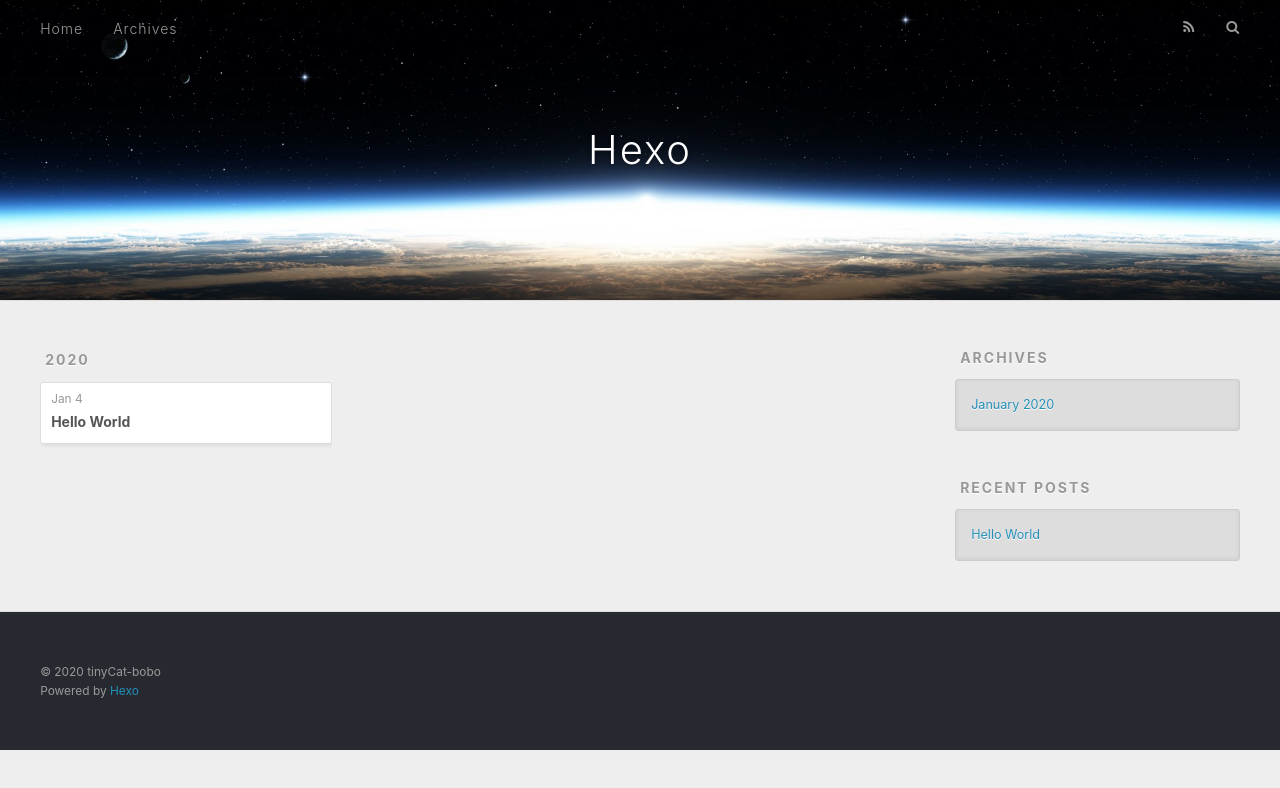
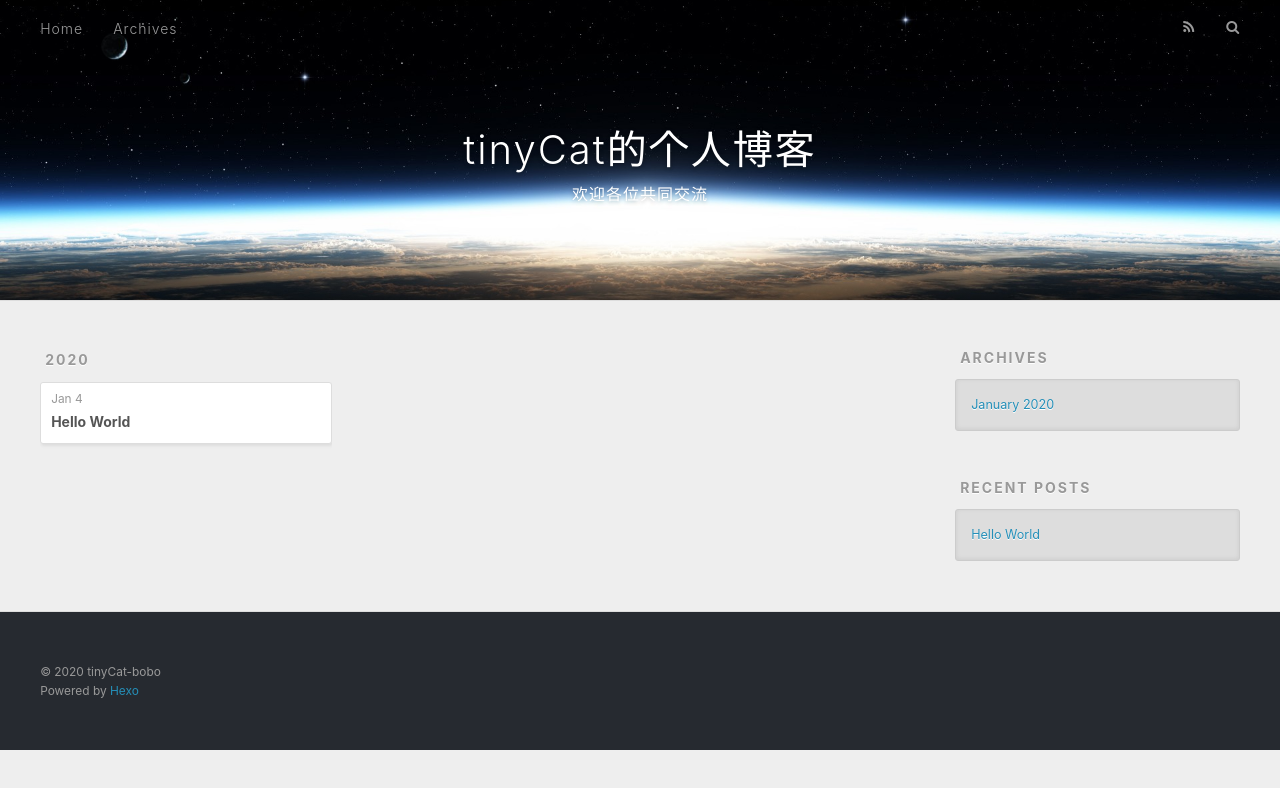
Before and after one commit to tinyCat-bobo/tinyCat-bobo.github.io, a plain HTML site: page archives/2020/01/index.html in a window 1280 px wide. Drawn offline with nearby package versions, Linux system fonts and the light colour scheme.

Commit message:
Site updated: 2020-01-04 20:30:51

```diff
--- a/archives/2020/01/index.html
+++ b/archives/2020/01/index.html
@@ -5,17 +5,17 @@
 
 
 
-  <title>Archives: 2020/1 | Hexo</title>
+  <title>Archives: 2020/1 | tinyCat的个人博客</title>
   <meta name="viewport" content="width=device-width, initial-scale=1, maximum-scale=1">
   <meta property="og:type" content="website">
-<meta property="og:title" content="Hexo">
+<meta property="og:title" content="tinyCat的个人博客">
 <meta property="og:url" content="http://yoursite.com/archives/2020/01/index.html">
-<meta property="og:site_name" content="Hexo">
+<meta property="og:site_name" content="tinyCat的个人博客">
 <meta property="og:locale" content="en_US">
 <meta property="article:author" content="tinyCat-bobo">
 <meta name="twitter:card" content="summary">
 
-    <link rel="alternate" href="/atom.xml" title="Hexo" type="application/atom+xml">
+    <link rel="alternate" href="/atom.xml" title="tinyCat的个人博客" type="application/atom+xml">
 
 
     <link rel="icon" href="/favicon.png">
@@ -36,8 +36,12 @@
   <div id="header-outer" class="outer">
     <div id="header-title" class="inner">
       <h1 id="logo-wrap">
-        <a href="/" id="logo">Hexo</a>
+        <a href="/" id="logo">tinyCat的个人博客</a>
       </h1>
+
+        <h2 id="subtitle-wrap">
+          <a href="/" id="subtitle">欢迎各位共同交流</a>
+        </h2>
 
     </div>
     <div id="header-inner" class="inner">
```
Also changed, not shown: 2020/01/04/hello-world/index.html (+8 -4 lines), archives/2020/index.html (+9 -5 lines), archives/index.html (+9 -5 lines), index.html (+9 -5 lines).
